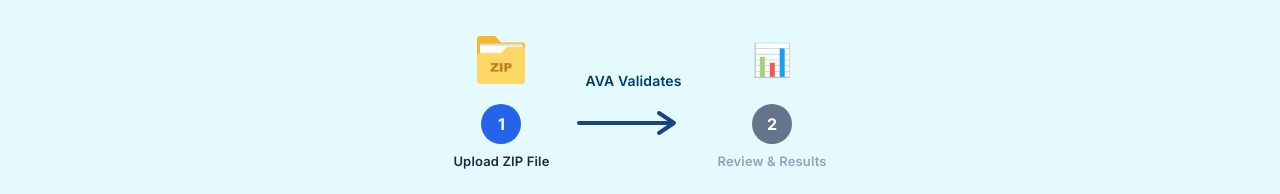
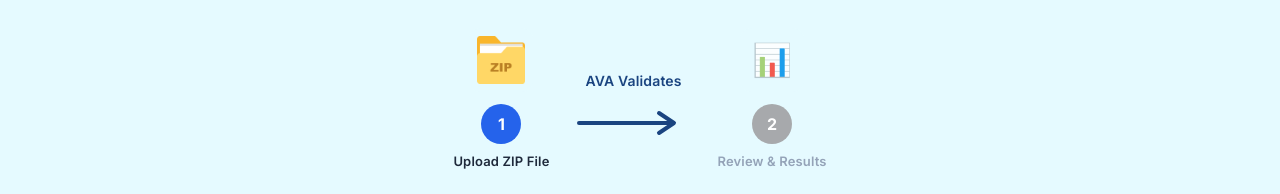
Before and after one commit to GL-reisys/HRSA-RPA-POC, a Next.js app in the folder RPA-POC-AVA-app/frontend/: page / in a window 1280 px wide. Shown: the part 480-674 px from the top of the page. Built offline with nearby package versions, Linux system fonts and the light colour scheme.

Commit message:
ui changes

```diff
--- a/RPA-POC-AVA-app/frontend/app/components/AVAChatAssistant.js
+++ b/RPA-POC-AVA-app/frontend/app/components/AVAChatAssistant.js
@@ -138,7 +138,7 @@ export default function AVAChatAssistant() {
       const failedCount = [hasSF424 && !sf424Passed, hasPPOP && !ppopPassed, hasPageCount && !adjustedPageCountPassed].filter(Boolean).length;
 
       // Left-aligned validation summary with exact spacing
-      aiMessage += '<div style="font-size: 18px; font-weight: 700; color: #003d6b;">📋 Validation Summary</div>\n';
+      aiMessage += '<div style="font-size: 18px; font-weight: 700; color: #1a4480;">📋 Validation Summary</div>\n';
       aiMessage += `✅ ${passedCount} Passed   ❌ ${failedCount} Failed\n\n`;
       aiMessage += '--------------------------------\n';
 
@@ -165,7 +165,7 @@ export default function AVAChatAssistant() {
 
       // 2. SF-424 SECTION
       if (hasSF424) {
-        aiMessage += '<div style="font-size: 16px; font-weight: 700; margin: 8px 0; color: #003d6b; display: flex; align-items: center;"><svg width="20" height="20" viewBox="0 0 24 24" fill="none" stroke="#003d6b" stroke-width="2" style="margin-right: 8px;"><path d="M14 2H6a2 2 0 0 0-2 2v16a2 2 0 0 0 2 2h12a2 2 0 0 0 2-2V8z"/><polyline points="14 2 14 8 20 8"/><line x1="16" y1="13" x2="8" y2="13"/><line x1="16" y1="17" x2="8" y2="17"/></svg>SF-424 Validation</div>\n';
+        aiMessage += '<div style="font-size: 16px; font-weight: 700; margin: 8px 0; color: #1a4480; display: flex; align-items: center;"><svg width="20" height="20" viewBox="0 0 24 24" fill="none" stroke="#1a4480" stroke-width="2" style="margin-right: 8px;"><path d="M14 2H6a2 2 0 0 0-2 2v16a2 2 0 0 0 2 2h12a2 2 0 0 0 2-2V8z"/><polyline points="14 2 14 8 20 8"/><line x1="16" y1="13" x2="8" y2="13"/><line x1="16" y1="17" x2="8" y2="17"/></svg>SF-424 Validation</div>\n';
 
         const sf424 = zipResult.sf424_validation;
 
@@ -221,7 +221,7 @@ export default function AVAChatAssistant() {
             // Detailed error explanations
             if (hasErrors && errors.length > 0) {
               errors.forEach((err, index) => {
-                aiMessage += `<span style="color: #991b1b; font-weight: 700;">${index + 1}. ${err.user_message}</span>\n`;
+                aiMessage += `<span style="color: #8b471c; font-weight: 700;">${index + 1}. ${err.user_message}</span>\n`;
 
                 if (err.field_location) {
                   aiMessage += `   • ${err.field_location}\n`;
@@ -240,7 +240,7 @@ export default function AVAChatAssistant() {
 
                 // Only show guidance if it exists and is not empty
                 if (err.guidance && err.guidance.trim() !== '') {
-                  aiMessage += '   <span style="color: #004d99; font-weight: 600;">How to Fix:</span>\n';
+                  aiMessage += '   <span style="color: #1a4480; font-weight: 600;">How to Fix:</span>\n';
                   const guidanceText = err.guidance.replace(/<br>/g, '\n   ');
                   const cleanGuidance = guidanceText.replace(/<[^>]+>/g, '');
                   cleanGuidance.split('\n').forEach(line => {
@@ -259,7 +259,7 @@ export default function AVAChatAssistant() {
 
       // 3. PPOP SECTION
       if (hasPPOP) {
-        aiMessage += '<div style="font-size: 16px; font-weight: 700; margin: 8px 0; color: #003d6b; display: flex; align-items: center;"><svg width="20" height="20" viewBox="0 0 24 24" fill="none" stroke="#003d6b" stroke-width="2" style="margin-right: 8px;"><path d="M21 10c0 7-9 13-9 13s-9-6-9-13a9 9 0 0 1 18 0z"/><circle cx="12" cy="10" r="3"/></svg>Performance Site</div>\n';
+        aiMessage += '<div style="font-size: 16px; font-weight: 700; margin: 8px 0; color: #1a4480; display: flex; align-items: center;"><svg width="20" height="20" viewBox="0 0 24 24" fill="none" stroke="#1a4480" stroke-width="2" style="margin-right: 8px;"><path d="M21 10c0 7-9 13-9 13s-9-6-9-13a9 9 0 0 1 18 0z"/><circle cx="12" cy="10" r="3"/></svg>Performance Site</div>\n';
         if (ppopPassed) {
           aiMessage += '✅ Address provided in the Performance Site form passed all validations\n\n';
         } else if (zipResult.ppop_validation.validation_results?.errors) {
@@ -273,7 +273,7 @@ export default function AVAChatAssistant() {
 
       // 4. PAGE COUNT SECTION - Show NOFO error if mismatch exists
       if (hasPageCount) {
-        aiMessage += '<div style="font-size: 16px; font-weight: 700; margin: 8px 0; color: #003d6b; display: flex; align-items: center;"><svg width="20" height="20" viewBox="0 0 24 24" fill="none" stroke="#003d6b" stroke-width="2" style="margin-right: 8px;"><path d="M13 2H6a2 2 0 0 0-2 2v16a2 2 0 0 0 2 2h12a2 2 0 0 0 2-2V9z"/><polyline points="13 2 13 9 20 9"/></svg>Application Page Limit Validation</div>\n';
+        aiMessage += '<div style="font-size: 16px; font-weight: 700; margin: 8px 0; color: #1a4480; display: flex; align-items: center;"><svg width="20" height="20" viewBox="0 0 24 24" fill="none" stroke="#1a4480" stroke-width="2" style="margin-right: 8px;"><path d="M13 2H6a2 2 0 0 0-2 2v16a2 2 0 0 0 2 2h12a2 2 0 0 0 2-2V9z"/><polyline points="13 2 13 9 20 9"/></svg>Application Page Limit Validation</div>\n';
 
         // Show NOFO mismatch error if it exists
         if (hasNofoMismatch) {
@@ -452,7 +452,7 @@ export default function AVAChatAssistant() {
       const failedCount = [hasSF424 && !sf424Passed, hasPPOP && !ppopPassed, hasPageCount && !adjustedPageCountPassed].filter(Boolean).length;
 
       // Left-aligned validation summary with exact spacing
-      aiMessage += '<div style="font-size: 18px; font-weight: 700; color: #003d6b;">📋 Validation Summary</div>\n';
+      aiMessage += '<div style="font-size: 18px; font-weight: 700; color: #1a4480;">📋 Validation Summary</div>\n';
       aiMessage += `✅ ${passedCount} Passed   ❌ ${failedCount} Failed\n\n`;
       aiMessage += '--------------------------------\n';
 
@@ -479,7 +479,7 @@ export default function AVAChatAssistant() {
 
       // 2. SF-424 SECTION
       if (hasSF424) {
-        aiMessage += '<div style="font-size: 16px; font-weight: 700; margin: 8px 0; color: #003d6b; display: flex; align-items: center;"><svg width="20" height="20" viewBox="0 0 24 24" fill="none" stroke="#003d6b" stroke-width="2" style="margin-right: 8px;"><path d="M14 2H6a2 2 0 0 0-2 2v16a2 2 0 0 0 2 2h12a2 2 0 0 0 2-2V8z"/><polyline points="14 2 14 8 20 8"/><line x1="16" y1="13" x2="8" y2="13"/><line x1="16" y1="17" x2="8" y2="17"/></svg>SF-424 Validation</div>\n';
+        aiMessage += '<div style="font-size: 16px; font-weight: 700; margin: 8px 0; color: #1a4480; display: flex; align-items: center;"><svg width="20" height="20" viewBox="0 0 24 24" fill="none" stroke="#1a4480" stroke-width="2" style="margin-right: 8px;"><path d="M14 2H6a2 2 0 0 0-2 2v16a2 2 0 0 0 2 2h12a2 2 0 0 0 2-2V8z"/><polyline points="14 2 14 8 20 8"/><line x1="16" y1="13" x2="8" y2="13"/><line x1="16" y1="17" x2="8" y2="17"/></svg>SF-424 Validation</div>\n';
 
         const sf424 = zipResult.sf424_validation;
 
@@ -535,7 +535,7 @@ export default function AVAChatAssistant() {
             // Detailed error explanations
             if (hasErrors && errors.length > 0) {
               errors.forEach((err, index) => {
-                aiMessage += `<span style="color: #991b1b; font-weight: 700;">${index + 1}. ${err.user_message}</span>\n`;
+                aiMessage += `<span style="color: #8b471c; font-weight: 700;">${index + 1}. ${err.user_message}</span>\n`;
 
                 if (err.field_location) {
                   aiMessage += `   • ${err.field_location}\n`;
@@ -554,7 +554,7 @@ export default function AVAChatAssistant() {
 
                 // Only show guidance if it exists and is not empty
                 if (err.guidance && err.guidance.trim() !== '') {
-                  aiMessage += '   <span style="color: #004d99; font-weight: 600;">How to Fix:</span>\n';
+                  aiMessage += '   <span style="color: #1a4480; font-weight: 600;">How to Fix:</span>\n';
                   const guidanceText = err.guidance.replace(/<br>/g, '\n   ');
                   const cleanGuidance = guidanceText.replace(/<[^>]+>/g, '');
                   cleanGuidance.split('\n').forEach(line => {
@@ -573,7 +573,7 @@ export default function AVAChatAssistant() {
 
       // 3. PPOP SECTION
       if (hasPPOP) {
-        aiMessage += '<div style="font-size: 16px; font-weight: 700; margin: 8px 0; color: #003d6b; display: flex; align-items: center;"><svg width="20" height="20" viewBox="0 0 24 24" fill="none" stroke="#003d6b" stroke-width="2" style="margin-right: 8px;"><path d="M21 10c0 7-9 13-9 13s-9-6-9-13a9 9 0 0 1 18 0z"/><circle cx="12" cy="10" r="3"/></svg>Performance Site</div>\n';
+        aiMessage += '<div style="font-size: 16px; font-weight: 700; margin: 8px 0; color: #1a4480; display: flex; align-items: center;"><svg width="20" height="20" viewBox="0 0 24 24" fill="none" stroke="#1a4480" stroke-width="2" style="margin-right: 8px;"><path d="M21 10c0 7-9 13-9 13s-9-6-9-13a9 9 0 0 1 18 0z"/><circle cx="12" cy="10" r="3"/></svg>Performance Site</div>\n';
         if (ppopPassed) {
           aiMessage += '✅ Address provided in the Performance Site form passed all validations\n\n';
         } else if (zipResult.ppop_validation.validation_results?.errors) {
@@ -587,7 +587,7 @@ export default function AVAChatAssistant() {
 
       // 4. PAGE COUNT SECTION - Show NOFO error if mismatch exists
       if (hasPageCount) {
-        aiMessage += '<div style="font-size: 16px; font-weight: 700; margin: 8px 0; color: #003d6b; display: flex; align-items: center;"><svg width="20" height="20" viewBox="0 0 24 24" fill="none" stroke="#003d6b" stroke-width="2" style="margin-right: 8px;"><path d="M13 2H6a2 2 0 0 0-2 2v16a2 2 0 0 0 2 2h12a2 2 0 0 0 2-2V9z"/><polyline points="13 2 13 9 20 9"/></svg>Application Page Limit Validation</div>\n';
+        aiMessage += '<div style="font-size: 16px; font-weight: 700; margin: 8px 0; color: #1a4480; display: flex; align-items: center;"><svg width="20" height="20" viewBox="0 0 24 24" fill="none" stroke="#1a4480" stroke-width="2" style="margin-right: 8px;"><path d="M13 2H6a2 2 0 0 0-2 2v16a2 2 0 0 0 2 2h12a2 2 0 0 0 2-2V9z"/><polyline points="13 2 13 9 20 9"/></svg>Application Page Limit Validation</div>\n';
 
         // Show NOFO mismatch error if it exists
         if (hasNofoMismatch) {
@@ -688,10 +688,10 @@ export default function AVAChatAssistant() {
         {uploading ? (
           <Box sx={{ py: 4 }}>
             <CircularProgress size={60} sx={{ mb: 3, color: '#1e4d5a' }} />
-            <Typography variant="h6" sx={{ color: '#424242', fontWeight: 500, mb: 1 }}>
+            <Typography variant="h6" sx={{ color: '#3d3d3d', fontWeight: 500, mb: 1 }}>
               Processing ZIP file...
             </Typography>
-            <Typography variant="body2" sx={{ color: '#424242' }}>
+            <Typography variant="body2" sx={{ color: '#3d3d3d' }}>
               Validating SF-424, PPOP, and attachments...
             </Typography>
           </Box>
@@ -700,7 +700,7 @@ export default function AVAChatAssistant() {
             <Typography variant="h6" sx={{ color: '#1e4d5a', fontWeight: 600, mb: 2 }}>
               Upload ZIP File Containing Forms & Attachments
             </Typography>
-            <Typography variant="body1" sx={{ mb: 4, color: '#424242' }}>
+            <Typography variant="body1" sx={{ mb: 4, color: '#3d3d3d' }}>
               Application Package provided
             </Typography>
 
@@ -722,13 +722,13 @@ export default function AVAChatAssistant() {
             >
               <input {...getInputProps()} aria-label="Upload ZIP file containing your application forms and attachments" title="Upload ZIP file containing your application forms and attachments" />
               <UploadFileIcon sx={{ fontSize: 60, color: '#1e4d5a', mb: 2 }} />
-              <Typography variant="body1" sx={{ color: '#424242', mb: 1 }}>
+              <Typography variant="body1" sx={{ color: '#3d3d3d', mb: 1 }}>
                 Drag and drop your ZIP file here
               </Typography>
-              <Typography variant="body2" sx={{ color: '#424242' }}>
+              <Typography variant="body2" sx={{ color: '#3d3d3d' }}>
                 or click to browse
               </Typography>
-              <Typography variant="caption" sx={{ mt: 2, display: 'block', color: '#424242' }}>
+              <Typography variant="caption" sx={{ mt: 2, display: 'block', color: '#3d3d3d' }}>
                 ZIP files only (Max 200MB)
               </Typography>
             </Box>
--- a/RPA-POC-AVA-app/frontend/app/components/ChatInterface.js
+++ b/RPA-POC-AVA-app/frontend/app/components/ChatInterface.js
@@ -242,7 +242,7 @@ export default function ChatInterface({
                   <Typography
                     variant="caption"
                     sx={{
-                      color: '#404040',
+                      color: '#3d3d3d',
                       display: 'block',
                       mb: 0.5
                     }}
@@ -276,7 +276,7 @@ export default function ChatInterface({
                   <Typography
                     variant="caption"
                     sx={{
-                      color: '#404040',
+                      color: '#3d3d3d',
                       display: 'block',
                       mt: 0.5,
                       textAlign: 'right'
@@ -291,7 +291,7 @@ export default function ChatInterface({
           {sending && (
             <Box sx={{ display: 'flex', alignItems: 'center', gap: 1, mb: 2 }}>
               <CircularProgress size={20} />
-              <Typography variant="body2" sx={{ color: '#424242' }}>
+              <Typography variant="body2" sx={{ color: '#3d3d3d' }}>
                 AVA is typing...
               </Typography>
             </Box>
--- a/RPA-POC-AVA-app/frontend/app/components/ZipUploadPage.js
+++ b/RPA-POC-AVA-app/frontend/app/components/ZipUploadPage.js
@@ -244,7 +244,7 @@ export default function ZipUploadPage({ onUploadComplete }) {
           {/* Arrow */}
           <div style={{ textAlign: 'center', marginTop: '20px' }}>
 
-<div style={{ fontSize: '14px', fontWeight: '600', color: '#003d6b', marginBottom: '12px' }}>
+<div style={{ fontSize: '14px', fontWeight: '600', color: '#1a4480', marginBottom: '12px' }}>
   AVA Validates
 </div>
 <svg width="120" height="40" viewBox="0 0 120 40" fill="none" style={{ margin: '0 auto' }}>
@@ -278,7 +278,7 @@ export default function ZipUploadPage({ onUploadComplete }) {
               width: '40px',
               height: '40px',
               borderRadius: '50%',
-              background: progress === 100 ? '#2563eb' : '#64748b',
+              background: progress === 100 ? '#2563eb' : '#a7a9ac',
               color: 'white',
               display: 'flex',
               alignItems: 'center',
@@ -350,7 +350,7 @@ export default function ZipUploadPage({ onUploadComplete }) {
                   transition: 'width 0.3s ease'
                 }} />
               </div>
-              <p style={{ fontSize: '14px', color: '#64748b' }}>
+              <p style={{ fontSize: '14px', color: '#a7a9ac' }}>
                 Please wait...
               </p>
             </div>
@@ -441,7 +441,7 @@ export default function ZipUploadPage({ onUploadComplete }) {
               textDecoration: 'none'
             }}
           >
-            <div style={{ fontSize: '16px', fontWeight: '700', color: '#0369a1', marginBottom: '4px' }}>
+            <div style={{ fontSize: '16px', fontWeight: '700', color: '#046b99', marginBottom: '4px' }}>
               Need Help?
             </div>
             <div style={{ fontSize: '14px', color: '#1a4480' }}>
```
